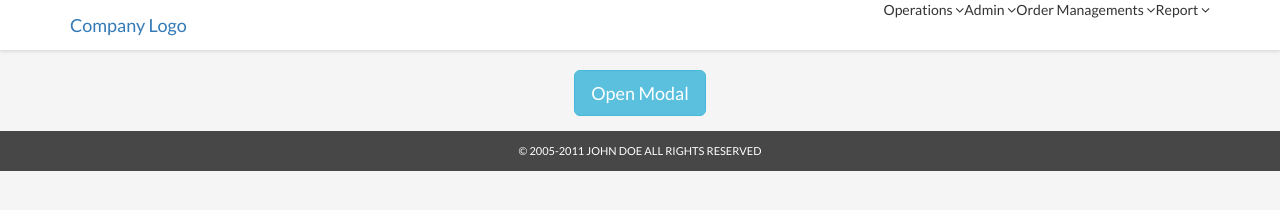
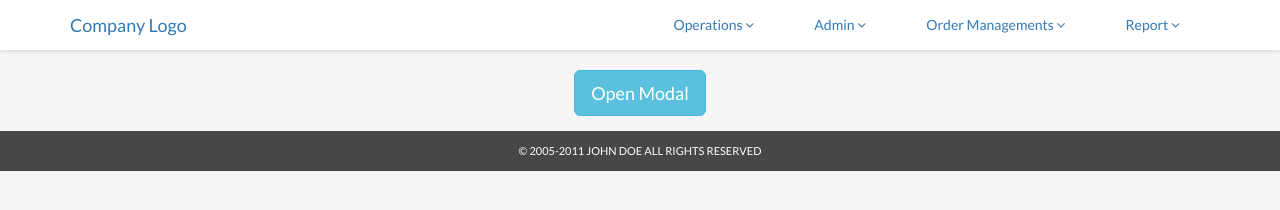
Before and after one commit to sushil-goodservice/wvf, a website: page modal-popup.html in a window 1280 px wide. Drawn offline with nearby package versions, Linux system fonts and the light colour scheme.

Commit message:
add update in menu and footer, inner mdal

```diff
--- a/modal-popup.html
+++ b/modal-popup.html
@@ -29,9 +29,10 @@
                 <ul class="nav navbar-nav navbar-right">
 
 
-                    <li class="dropdown1">
-                        <span href="#" class="dropdown-toggle" data-toggle="dropdown" role="button" aria-haspopup="true" aria-expanded="false">Operations
+                    <li class="dropdown">
+                        <a href="#" class="dropdown-toggle" data-toggle="dropdown" role="button" aria-haspopup="true" aria-expanded="false">Operations
                             <i class="fa fa-angle-down"></i>
+                        </a>
                         <ul class="dropdown-menu">
                             <li>
                                 <a href="#">Action</a>
@@ -49,11 +50,12 @@
                                 <a href="#">Separated link</a>
                             </li>
                         </ul>
-                        </span>
+
                     </li>
-                    <li class="dropdown1">
-                        <span href="#" class="dropdown-toggle" data-toggle="dropdown" role="button" aria-haspopup="true" aria-expanded="false">Admin
+                    <li class="dropdown">
+                        <a href="#" class="dropdown-toggle" data-toggle="dropdown" role="button" aria-haspopup="true" aria-expanded="false">Admin
                             <i class="fa fa-angle-down"></i>
+                        </a>
                         <ul class="dropdown-menu">
                             <li>
                                 <a href="#">Action</a>
@@ -71,12 +73,13 @@
                                 <a href="#">Separated link</a>
                             </li>
                         </ul>
-                        </span>
+
 
                     </li>
-                    <li class="dropdown1">
-                        <span href="#" class="dropdown-toggle" data-toggle="dropdown" role="button" aria-haspopup="true" aria-expanded="false">Order Managements
+                    <li class="dropdown">
+                        <a href="#" class="dropdown-toggle" data-toggle="dropdown" role="button" aria-haspopup="true" aria-expanded="false">Order Managements
                             <i class="fa fa-angle-down"></i>
+                        </a>
                         <ul class="dropdown-menu">
                             <li>
                                 <a href="#">Action</a>
@@ -94,11 +97,12 @@
                                 <a href="#">Separated link</a>
                             </li>
                         </ul>
-                        </span>
+
                     </li>
-                    <li class="dropdown1">
-                        <span href="#" class="dropdown-toggle" data-toggle="dropdown" role="button" aria-haspopup="true" aria-expanded="false">Report
+                    <li class="dropdown">
+                        <a href="#" class="dropdown-toggle" data-toggle="dropdown" role="button" aria-haspopup="true" aria-expanded="false">Report
                             <i class="fa fa-angle-down"></i>
+                        </a>
                         <ul class="dropdown-menu">
                             <li>
                                 <a href="#">Action</a>
@@ -116,7 +120,7 @@
                                 <a href="#">Separated link</a>
                             </li>
                         </ul>
-                        </span>
+
                     </li>
 
                 </ul>
```
Also changed, not shown: css/style.scss (+17 -17 lines), dashboard.html (+12 -8 lines), login.html (+2 -2 lines), 1 other file. Lines whose indentation alone changed are shown as unchanged.
